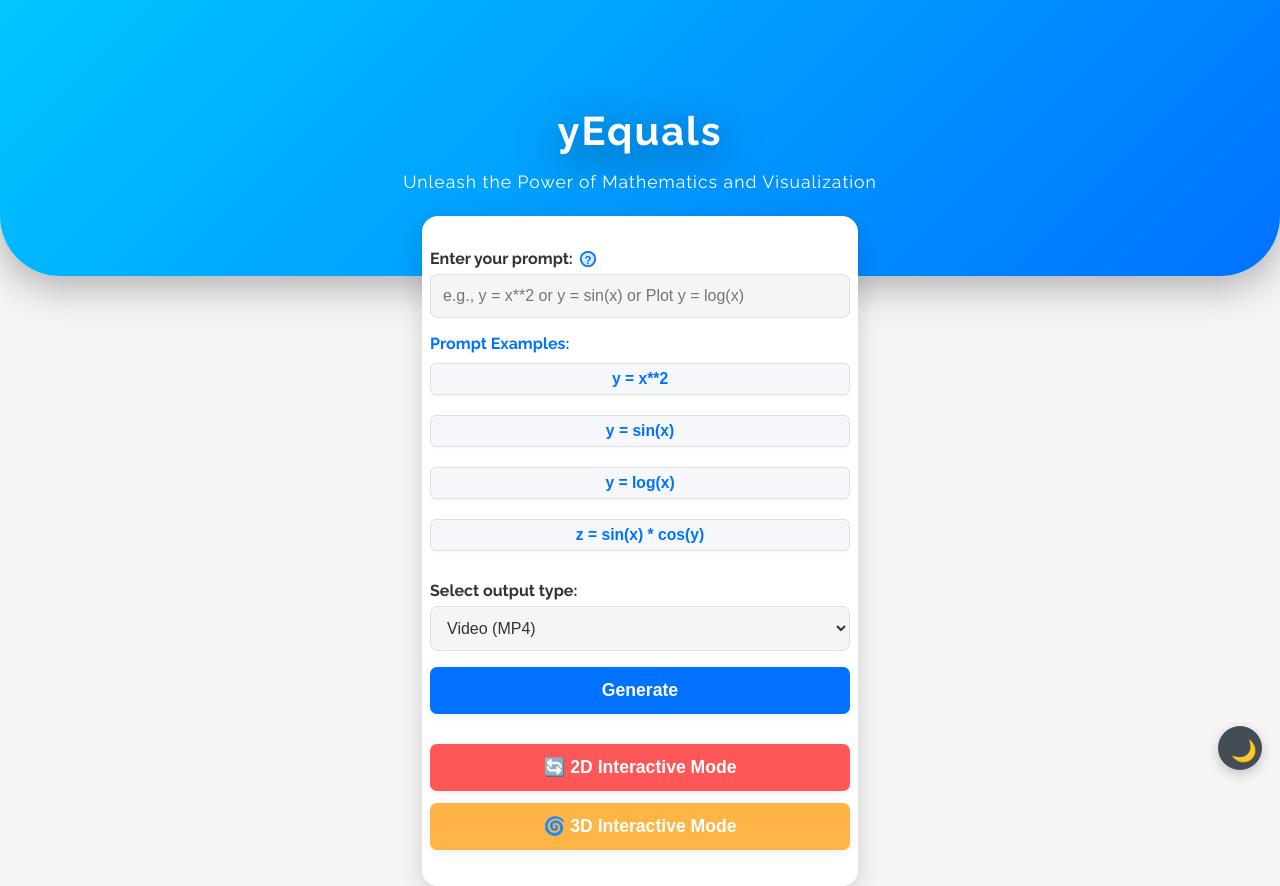
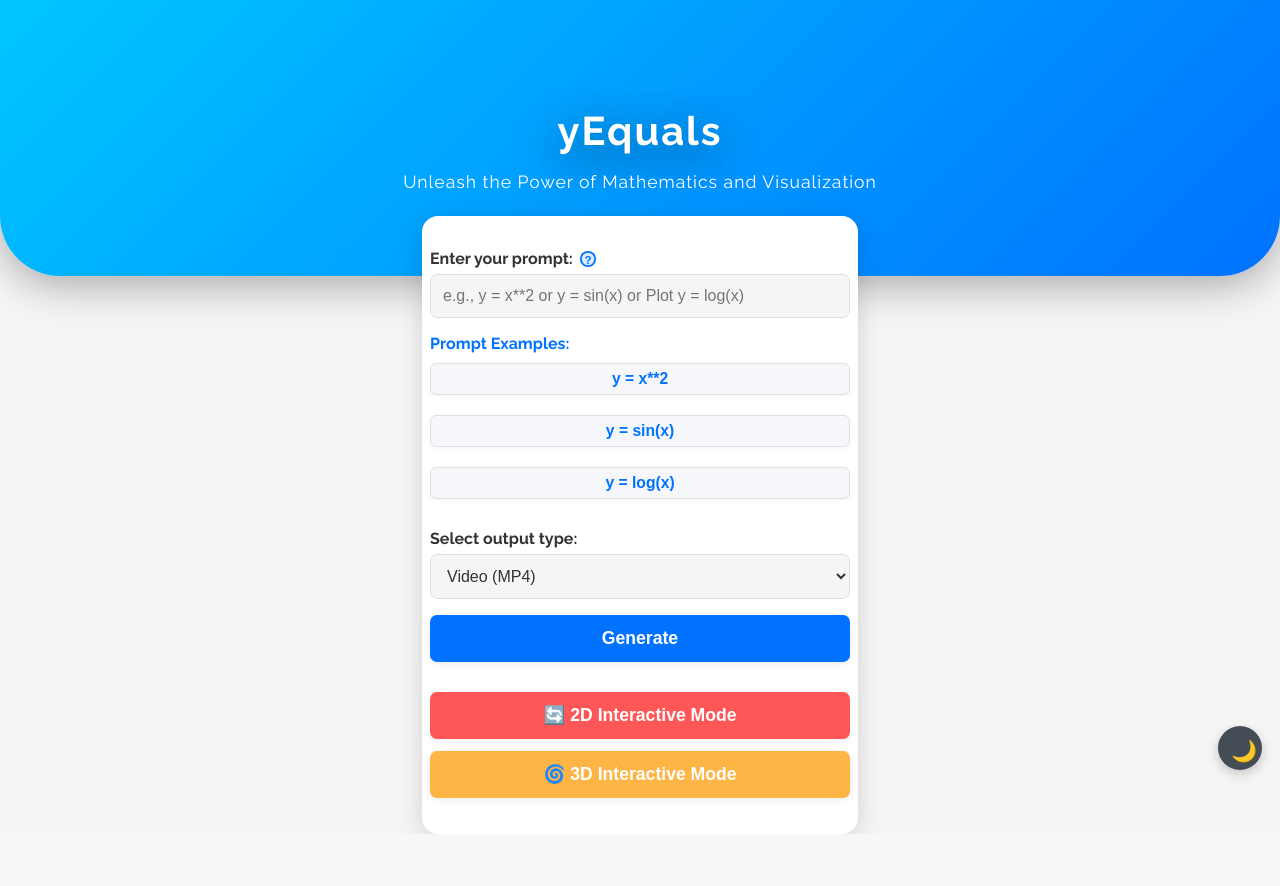
Before and after one commit to cp50/Prompt2Visuals, a FastAPI app: page / in a window 1280 px wide. After the commit the page ends 834 px from the top, so only its background shows below. Run offline with FastAPI, Linux system fonts and the light colour scheme.

Commit message:
changes made in index.html

```diff
--- a/templates/index.html
+++ b/templates/index.html
@@ -358,7 +358,6 @@
                     <button type="button" class="example-btn" onclick="setPrompt('y = x**2')">y = x**2</button>
                     <button type="button" class="example-btn" onclick="setPrompt('y = sin(x)')">y = sin(x)</button>
                     <button type="button" class="example-btn" onclick="setPrompt('y = log(x)')">y = log(x)</button>
-                    <button type="button" class="example-btn" onclick="setPrompt('z = sin(x) * cos(y)')">z = sin(x) * cos(y)</button>
                 </div>
             </div>
 
```
